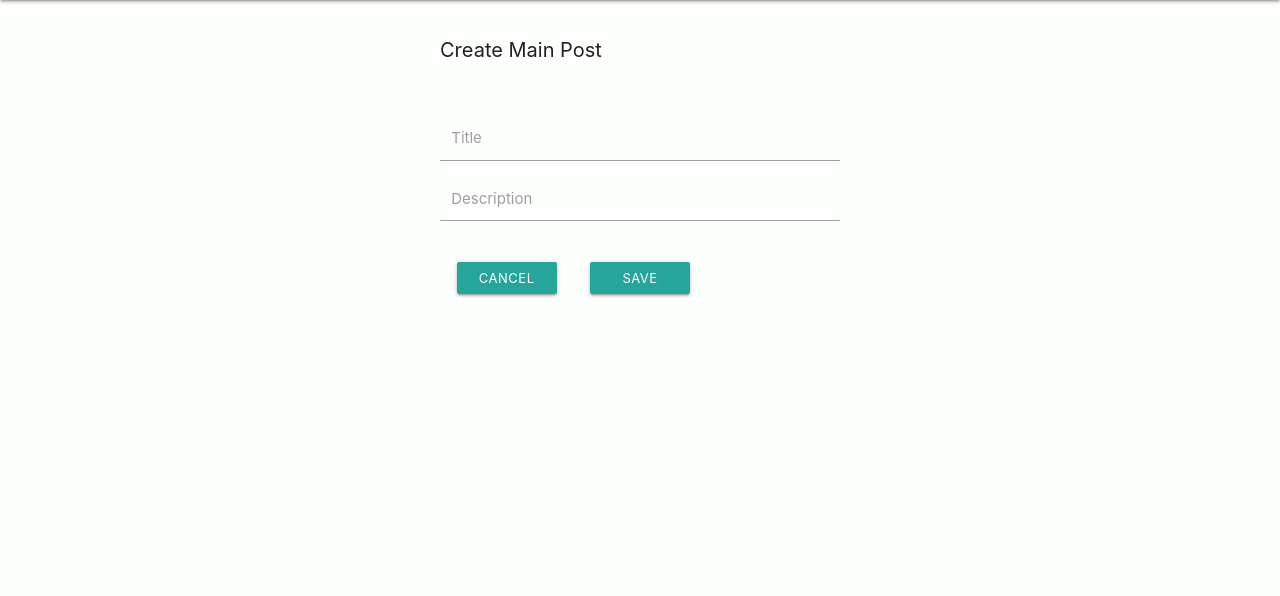
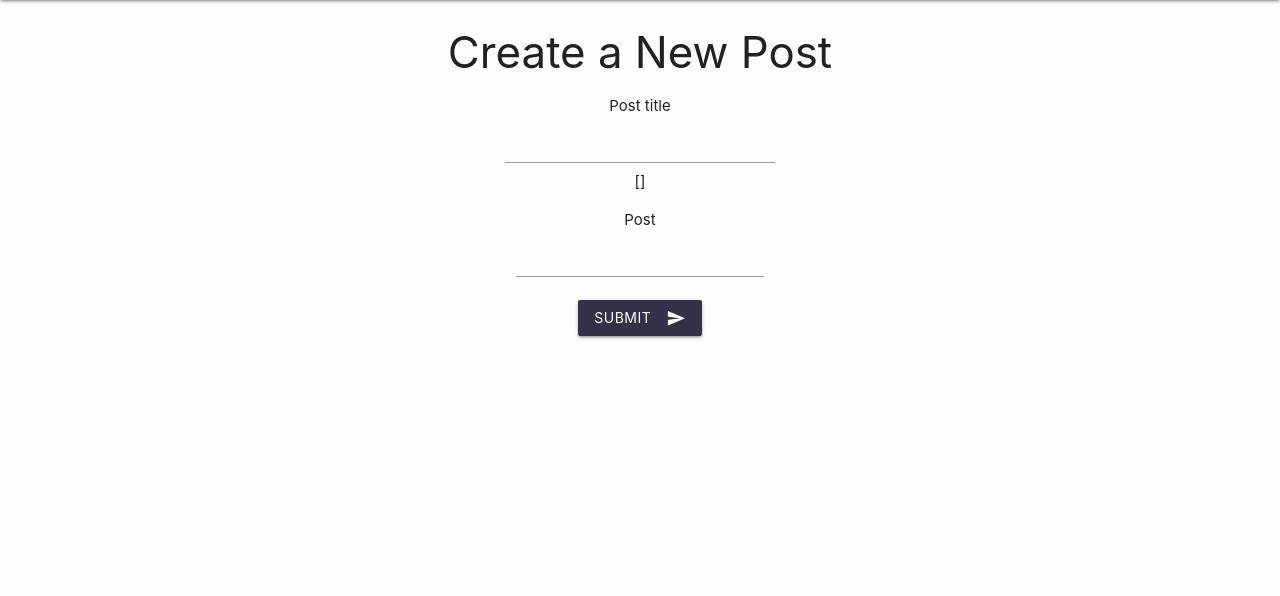
Before and after one commit to kiaragil/unitea, a Django app: template study_site/templates/testCreateMainPost.html in a window 1280 px wide. Shown: the part 64-660 px from the top of the page. Run offline with Django 3.2, Linux system fonts and the light colour scheme; the template is opened without the code that fills it, so the values that code supplies are empty, except form fields; tables that the repository leaves empty hold one stand-in row (values such as "Sample post"); form fields are guessed from the names that the template uses.

Commit message:
create main post

```diff
--- a/study_site/templates/testCreateMainPost.html
+++ b/study_site/templates/testCreateMainPost.html
@@ -1,28 +1,29 @@
 {% extends 'layouts/base.html' %} {% block content %}
-{% load static %}
-{% block styles %}
-<link rel="stylesheet" href="{% static 'css/editMainPost.css' %}">
-{% endblock %}
-
-<div class="editMP-wrapper">
-    <div class="editMP-content">
-        <div class="editMP-title"> Create Main Post</div>
-        <form class="col s12">
-            <div class="input-field col s12" id="editMP-text">
-                <input id="title" type="text">
-                <label for="title">Title</label>
+    <h3>Create a New Post</h3>
+        <div class="contact-box">
+            <div class="row">
+                <form method="POST" class="col s12" enctype="multipart/form-data" action="/execcreatemainpost">
+                    {% csrf_token %}
+                    <tbody>
+                        <div class="editMP-title" id="editMP-title">
+                            <th>{{ form.postTitle.label }}</th>
+                            <td>{{ form.postTitle }}</td>
+                            <td>{{ form.postTitle.errors }}</td>
+                        </div>
+                        <div class="input-field col s12" id="editMP-post">
+                            <th>{{ form.post.label }}</th>
+                            <td>{{ form.post }}</td>
+                            <td>{{ form.post.error }}</td>
+                        </div>
+                    </tbody>
+                    <br>
+                    <div class="editMP-buttons">
+                            <button class="btn waves-effect waves-light" type="submit" name="action">Submit
+                                <i class="material-icons right">send</i>
+                            </button>
+                    </div>
+                </form>
             </div>
-            <div class="input-field col s12" id="editMP-text">
-                <textarea id="description" class="materialize-textarea"></textarea>
-                <label for="description">Description</label>
-            </div>
-        </form>
-
-        <div class="editMP-buttons">
-            <a href="createMainPost.html" class="waves-effect waves-light btn-small" id="editMP-button">Cancel</a>
-            <a href="createMainPost.html" class="waves-effect waves-light btn-small" id="editMP-button">Save</a>
         </div>
-    </div>
-</div>
 
 {% endblock %}
```
Also changed, not shown: study_site/templates/createMainPost.html (+5 -9 lines).
